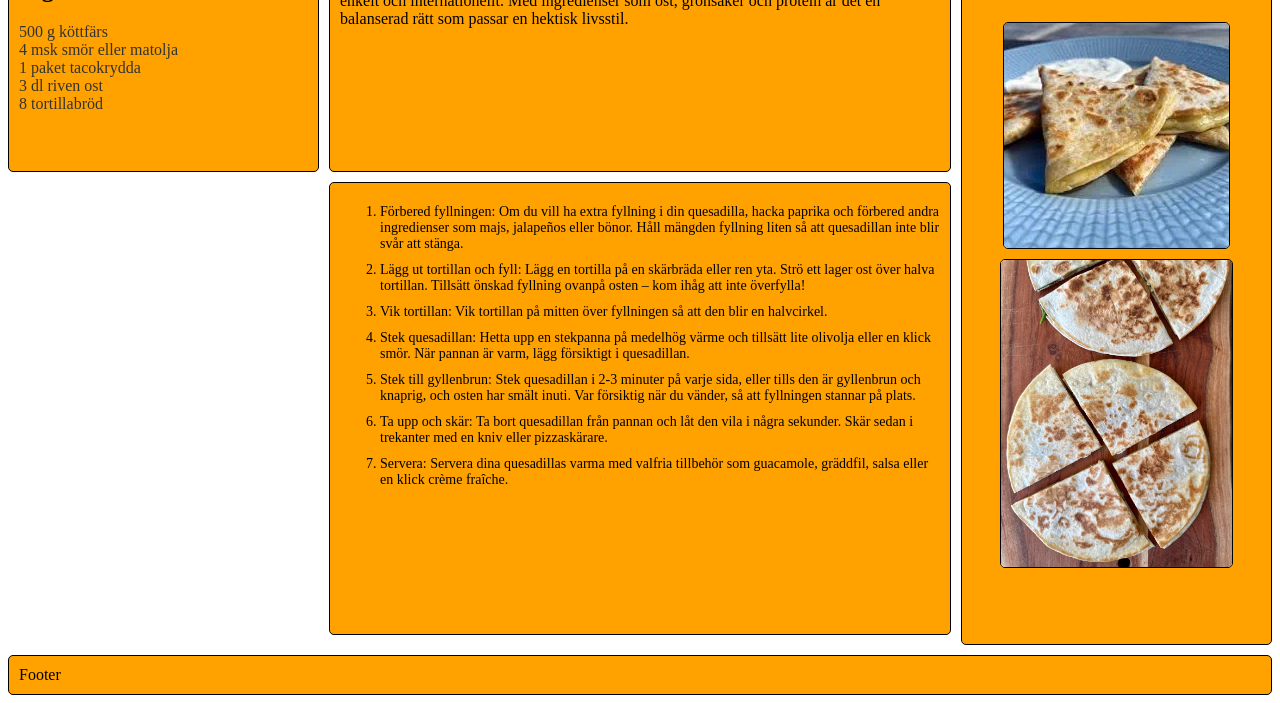
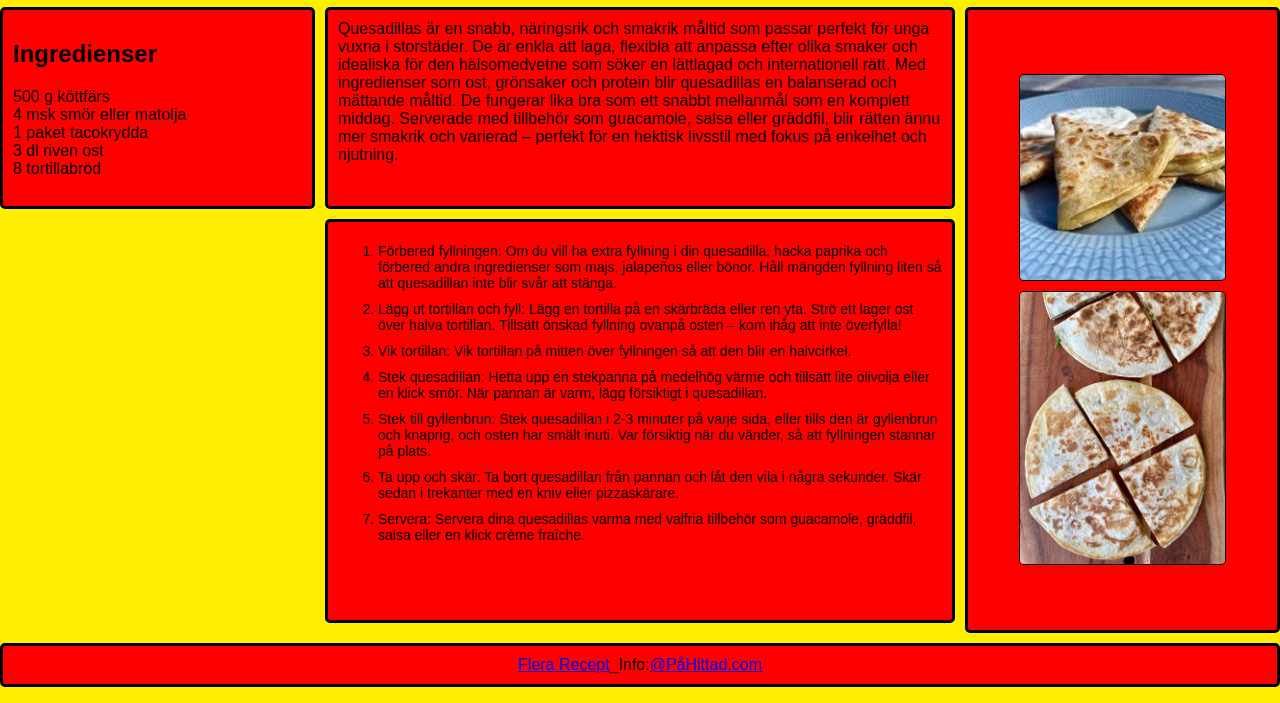
Before and after one commit to TE23E-Benjamin-Norbelie/recept, a plain HTML site: page index.html in a window 1280 px wide. Shown: the part 113-816 px from the top of the page. Drawn offline with Linux system fonts and the light colour scheme.

Commit message:
färdig fixat med detaljer och kommentarrer

```diff
--- a/index.html
+++ b/index.html
@@ -36,7 +36,7 @@
             </ul>
 
         </div>
-        <div class="top-center">Quesadilla
+        <div class="top-center"><h2>Quesadilla Recept</h2>
         </div>
         <div class="middle-center">
             <ol><li>Förbered fyllningen:
@@ -67,10 +67,10 @@
 
         </div>
         <div class="bottom-center">
-            Quesadillas är en snabb, näringsrik och smakrik måltid som passar unga vuxna i storstäder.
-            Den är lätt att laga, anpassningsbar och perfekt för den hälsomedvetne som vill ha något enkelt och
-            internationellt. Med ingredienser som ost, grönsaker och protein är det en balanserad rätt som passar en
-            hektisk livsstil.
+            Quesadillas är en snabb, näringsrik och smakrik måltid som passar perfekt för unga vuxna i storstäder.
+            De är enkla att laga, flexibla att anpassa efter olika smaker och idealiska för den hälsomedvetne som söker en lättlagad och internationell rätt.
+            Med ingredienser som ost, grönsaker och protein blir quesadillas en balanserad och mättande måltid. De fungerar lika bra som ett snabbt mellanmål som en komplett middag.
+            Serverade med tillbehör som guacamole, salsa eller gräddfil, blir rätten ännu mer smakrik och varierad – perfekt för en hektisk livsstil med fokus på enkelhet och njutning.
         </div>
         <div class="right">
             <div class="image-container">
@@ -78,7 +78,10 @@
                 <img src="img/quesadillas-med-pesto-feta-spenat.webp" alt="quesadilla">
             </div>
         </div>
-        <div class="footer">Footer</div>
+        <div class="footer">
+            <a href="https://www.coop.se/recept/"> Flera Recept </a>
+            _Info: <a href="https://mail.google.com/mail/u/0/#inbox?compose=new"> @PåHittad.com</a>
+        </div>
     </div>
 </body>
 
--- a/style.css
+++ b/style.css
@@ -1,50 +1,57 @@
+/* Ändra bakgrundsfärgen på hela sidan */
+body {
+    background-color: #ffee00; /* Färgen utanför grid-boxarna */
+    margin: 0; /* Ta bort standardmarginaler */
+    padding: 0; /* Ta bort standardpadding */
+    font-family: "Arial", sans-serif; /* Använd Arial som standard font */
+}
+
 /* Grunden för hela layouten */
 .container {
-    display: grid;
-    grid-template-columns: 1fr 2fr 1fr;
-    grid-template-rows: auto 1fr 2fr;
-    gap: 10px;
-    height: 100vh;
+    display: grid; /* Aktiverar grid-layout för containern */
+    grid-template-columns: 1fr 2fr 1fr; /* Skapar 3 kolumner med olika fördelning (1fr, 2fr, 1fr) */
+    grid-template-rows: auto 1fr 2fr; /* Skapar 3 rader med dynamisk höjd för den första och fasta för de andra två */
+    gap: 10px; /* Skapar ett mellanrum på 10px mellan grid-boxarna */
+    height: 100vh; /* Gör containern lika hög som visningsfönstret */
 }
 
 /* Gemensam stil för alla grid-boxar för att visa synliga gränser */
 .container > div {
-    border: 1px solid #000; /* Synliga boxar */
-    background-color: #ffa200; /* Ljus bakgrund för kontrast */
-    padding: 10px;
-    box-sizing: border-box; /* Säkerställer att padding inte påverkar storleken */
-    border-radius: 5px; /* Här avrundar vi hörnen */
+    border: 3px solid #000; /* Synliga svarta kanter runt varje box */
+    background-color: #ff0000; /* Röd bakgrund för kontrast */
+    padding: 10px; /* 10px padding inuti boxen */
+    box-sizing: border-box; /* Säkerställer att padding inte påverkar elementets storlek */
+    border-radius: 5px; /* Runda hörnen på boxarna */
 }
 
 /* Vänster kolumn */
 .left {
-    grid-column: 1 / 2;
-    grid-row: 2 / 3;
-    background-color: #ddd;
+    grid-column: 1 / 2; /* Elementet sträcker sig från första till andra kolumnen */
+    grid-row: 2 / 3; /* Elementet sträcker sig från andra till tredje raden */
 }
 
-/* Ingredienser */
+/* Ingredienser (för listitems) */
 .ingredient {
-    text-decoration: none; /* Tar bort understrykningen */
-    color: #333; /* Standard färg för texten */
-    font-size: 16px; /* Standardstorlek på texten */
-    display: inline-block;
-    transition: font-size 0.3s ease, color 0.3s ease; /* Lägg till en transition för storlek och färg */
+    text-decoration: none; /* Tar bort understrykningen från länkar */
+    color: #000000; /* Sätt standard textfärg till svart */
+    font-size: 16px; /* Standard textstorlek */
+    transition: font-size 0.3s ease, color 0.3s ease; /* Lägg till en mjuk övergång för textstorlek och färg */
 }
 
 .ingredient:hover {
     font-size: 20px; /* Gör texten större vid hover */
-    color: #007bff; /* Ändra färgen vid hover */
+    color: #ffffff; /* Byt textfärg till vit vid hover */
+    text-decoration: underline; /* Lägg till understrykning vid hover */
 }
 
 /* Dölja bilder som standard */
 .ingredient-image {
-    display: none; /* Bilden är dolda från början */
-    position: absolute; /* Gör så att den kan placeras ovanpå */
+    display: none; /* Bilden är osynlig från början */
+    position: absolute; /* Gör så att bilden placeras ovanpå andra element */
     top: 250%; /* Sätt bilden direkt under listobjektet */
-    left: 0;
-    width: 140px; /* Justera bredden på bilden efter behov */
-    height: auto;
+    left: 80px; /* Justera bildens placering horisontellt */
+    width: 140px; /* Justera bredden på bilden */
+    height: auto; /* Bevara bildens proportioner */
 }
 
 /* Visa bilden när användaren hovrar över ingrediensen */
@@ -54,76 +61,78 @@
 
 /* För att placera innehåll rätt i listan */
 ul {
-    position: relative;
-    list-style-type: none; /* Tar bort punkterna från listan */
-    padding-left: 0;
+    position: relative; /* Positionera listan relativt för sina barn */
+    list-style-type: none; /* Ta bort standardpunkterna från listan */
+    padding-left: 0; /* Ta bort vänster padding */
 }
 
 /* Sektioner */
 .top-center {
-    grid-column: 2 / 3;
-    grid-row: 1;
-    background-color: #ccc;
+    grid-column: 2 / 3; /* Elementet sträcker sig över den andra kolumnen */
+    grid-row: 1; /* Sätt elementet i första raden */
+    display: flex; /* Gör denna box till en flex-container */
+    justify-content: center; /* Centrera innehållet horisontellt */
+    font-size: 20px; /* Sätt textstorleken */
 }
 
 .middle-center {
-    grid-column: 2 / 3;
-    grid-row: 3 / 4;
-    background-color: #bbb;
-    font-size: 11px;
+    grid-column: 2 / 3; /* Elementet sträcker sig över den andra kolumnen */
+    grid-row: 3 / 4; /* Sätt elementet i tredje raden */
+    font-size: 11px; /* Sätt textstorlek för mitten-sektionen */
 }
 
 /* Stil för alla <li> i ol */
 .middle-center li {
-    font-size: 14px; /* Standardstorlek */
-    margin-bottom: 10px; /* Litet mellanrum mellan punkterna */
-    transition: transform 0.3s ease, color 0.3s ease; /* Mjuk övergång */
+    font-size: 14px; /* Standardstorlek för listobjekt */
+    margin-bottom: 10px; /* Lägger till mellanrum mellan listobjekten */
+    transition: font-size 0.3s ease, color 0.3s ease; /* Mjuk övergång för fontstorlek och färg */
 }
 
 /* Hover-effekt för varje <li> */
 .middle-center li:hover {
-    transform: scale(1.2); /* Förstorar individuellt */
-    color: #007bff; /* Ändrar färg vid hover */
-    font-weight: bold; /* Gör texten fetare vid hover */
+    font-size: 16px; /* Gör texten större vid hover */
+    color: #ffffff; /* Ändrar textfärg till vit vid hover */
+    font-weight: bold; /* Gör texten fet vid hover */
 }
 
 .bottom-center {
-    grid-column: 2 / 3;
-    grid-row: 2 / 3;
-    background-color: #ccc;
+    grid-column: 2 / 3; /* Sträcker sig över andra kolumnen */
+    grid-row: 2 / 3; /* Sträcker sig över andra raden */
 }
 
 /* Footer */
 .footer {
-    grid-column: 1 / 4;
-    background-color: #ccc;
+    grid-column: 1 / 4; /* Footer sträcker sig över hela bredden av griden */
+    display: flex; /* Gör footer till en flex-container */
+    justify-content: center; /* Centrera innehållet horisontellt */
+    color: rgb(0, 0, 0);
 }
 
 /* Höger kolumn */
 .right {
-    grid-column: 3 / 4;
-    grid-row: 2 / 5;
-    display: flex;
-    align-items: center;
-    justify-content: center;
+    grid-column: 3 / 4; /* Elementet sträcker sig över den tredje kolumnen */
+    grid-row: 2 / 5; /* Sträcker sig från andra till femte raden */
+    display: flex; /* Gör denna box till en flex-container */
+    align-items: center; /* Centrerar innehåll vertikalt */
+    justify-content: center; /* Centrerar innehåll horisontellt */
 }
 
 /* Bildcontainer */
 .image-container {
-    display: flex;
-    flex-direction: column;
-    gap: 10px;
-    align-items: center;
-    justify-content: center;
-    height: 100%;
-    width: auto;
+    display: flex; /* Gör containern till en flex-container */
+    flex-direction: column; /* Ordna bilderna vertikalt */
+    gap: 10px; /* Lägger till ett mellanrum mellan bilderna */
+    align-items: center; /* Centrerar bilderna horisontellt */
+    justify-content: center; /* Centrerar bilderna vertikalt */
+    height: 100%; /* Gör containern lika hög som dess förälderelement */
+    width: auto; /* Sätt bredden på bilden till auto */
 }
 
 /* Justera bilder */
 .image-container img {
-    max-width: 90%;
-    max-height: 50%; /* Varje bild får max halva höjden av containern */
-    object-fit: contain;
-    border: 1px solid #000; /* Synlig gräns runt bilderna */
-    border-radius: 5px; /* Avrundade hörn på bilderna */
+    max-width: 90%; /* Begränsar bildens bredd till 90% av containern */
+    max-height: 50%; /* Begränsar bildens höjd till max 50% av containern */
+    object-fit: contain; /* Gör så att bilderna behåller sina proportioner och syns helt */
+    border: 1px solid #000;
+    border-radius: 5px; /* Gör hörnen på bilderna rundade */
 }
```
